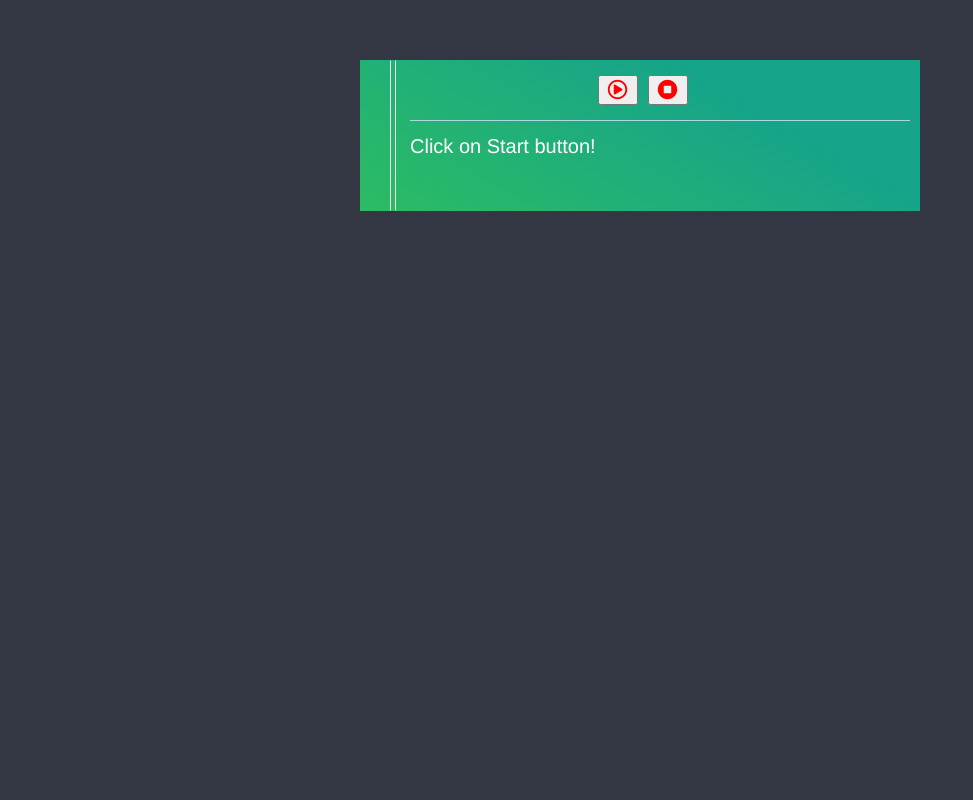
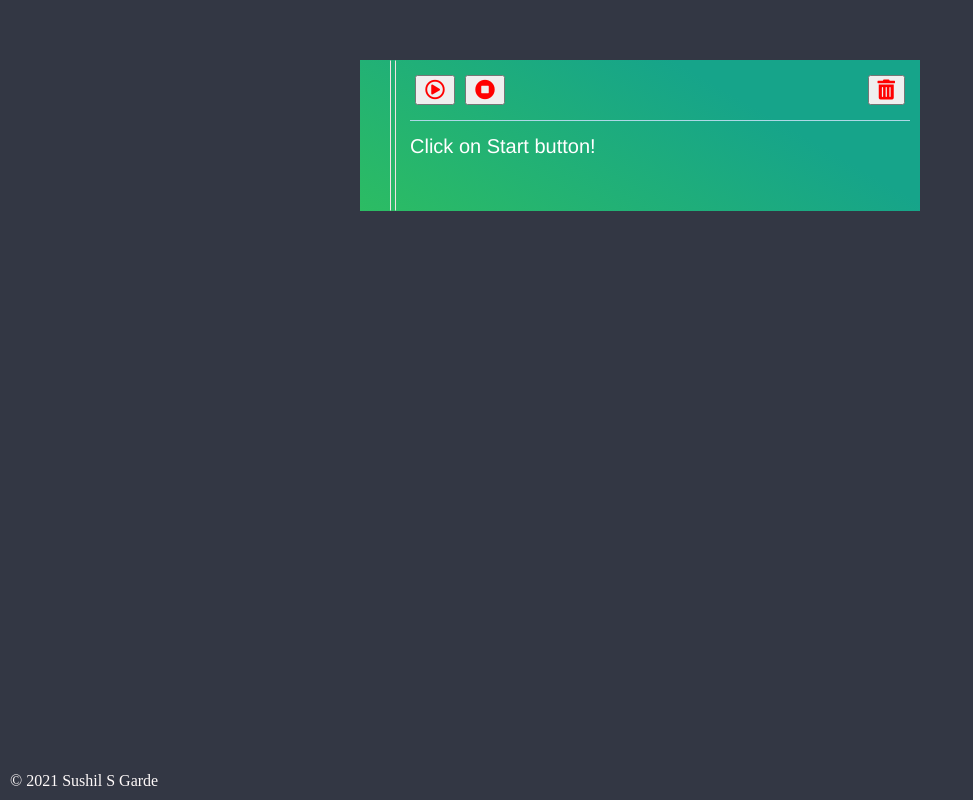
Before and after one commit to sushilgarde/transcribe, a Vue app: page / in a window 1280 px wide. Shown: the whole page, without its empty margins (0-973 px from the left). Built offline with nearby package versions, Linux system fonts and the light colour scheme.

Commit message:
version 2

```diff
--- a/package.json
+++ b/package.json
@@ -13,6 +13,7 @@
     "jquery": "^3.6.0",
     "path": "^0.12.7",
     "serve-static": "^1.14.1",
+    "sweetalert": "^2.1.2",
     "vue": "^2.6.11"
   },
   "devDependencies": {
--- a/public/index.html
+++ b/public/index.html
@@ -5,8 +5,9 @@
     <meta http-equiv="X-UA-Compatible" content="IE=edge">
     <meta name="viewport" content="width=device-width,initial-scale=1.0">
     <link rel="icon" href="<%= BASE_URL %>favicon.ico">
-    <title><%= htmlWebpackPlugin.options.title %></title>
+    <title>Transcribe by Sushil</title>
     <link rel="stylesheet" href="https://pro.fontawesome.com/releases/v5.10.0/css/all.css" integrity="sha384-AYmEC3Yw5cVb3ZcuHtOA93w35dYTsvhLPVnYs9eStHfGJvOvKxVfELGroGkvsg+p" crossorigin="anonymous"/>
+    <div style='left: 10px; bottom:10px; font-size: 80%; color:#FFFAFA;z-index:1000; position:fixed;'>&#169; 2021 Sushil S Garde</div>
   </head>
   <body>
     <noscript>
--- a/src/App.vue
+++ b/src/App.vue
@@ -1,16 +1,16 @@
 <template>
   <div id="app">
-    <Speech/>
+    <Transcribe/>
   </div>
 </template>
 
 <script>
-import Speech from './components/Transcribe.vue'
+import Transcribe from './components/Transcribe.vue'
 
 export default {
   name: 'App',
   components: {
-    Speech
+    Transcribe
   }
 }
 </script>
--- a/src/components/Transcribe.vue
+++ b/src/components/Transcribe.vue
@@ -1,16 +1,19 @@
 <template>
   <div class="container">
     <div class="buttons">
-      <button id="startRecognition" title='Start Recognition'>
+      <button id="startRecognition" title="Start Recognition">
         <i class="far fa-play-circle start-icon"></i>
       </button>
-      <button id="stopRecognition" title='Stop Recognition'>
+      <button id="stopRecognition" title="Stop Recognition">
         <i class="fas fa-stop-circle stop-icon"></i>
+      </button>
+      <button title="Clear" style="float: right" @click="clear()">
+        <i class="fas fa-trash-alt stop-icon"></i>
       </button>
     </div>
     <div class="seperator"></div>
     <div class="words" contenteditable></div>
-    <div class="spinner" v-if='listening'>
+    <div class="spinner" v-if="listening">
       <div class="hollow-dots-spinner">
         <div class="dot"></div>
         <div class="dot"></div>
@@ -22,17 +25,43 @@
 
 <script>
 import $ from "jquery";
+import swal from "sweetalert";
 export default {
-  data(){
-    return{
+  data() {
+    return {
       listening: false,
-    }
+    };
+  },
+  methods: {
+    clear() {
+      swal({
+        title: "Are you sure?",
+        text: "Once deleted, you will not be able to recover!",
+        icon: "warning",
+        buttons: true,
+        dangerMode: true,
+      }).then((willDelete) => {
+        if (willDelete) {
+          $(".words").empty();
+          swal("Deleted!", {
+            icon: "success",
+          });
+          let p = document.createElement("p");
+          const words = document.querySelector(".words");
+          words.appendChild(p);
+        } else {
+          swal("Data is safe!");
+        }
+      });
+    },
   },
   mounted() {
     var _this = this;
     $(function () {
       try {
         var recognition = new window.webkitSpeechRecognition();
+        // var speechRecognitionGrammerList = new window.SpeechGrammarList();
+        // speechRecognitionGrammerList.addFromString("#JSGF V1.0;", 1)
       } catch (e) {
         recognition = Object;
       }
@@ -41,19 +70,23 @@ export default {
       const words = document.querySelector(".words");
       words.appendChild(p);
 
+      // recognition.grammers = speechRecognitionGrammerList;
+      // recognition.lang = 'en-US'
       recognition.continuous = true;
-      recognition.interimResults = true;
+      recognition.interimResults = false;
+      var txtRec = "";
       recognition.onresult = function (event) {
-        var txtRec = "";
+        txtRec = "";
         for (var i = event.resultIndex; i < event.results.length; ++i) {
           txtRec += event.results[i][0].transcript;
         }
         p.textContent = txtRec;
-        // if (event.results[0].isFinal) {
-        //   this.status = "listening..";
-        //   p = document.createElement("p");
-        //   words.appendChild(p);
-        // }
+
+        if (event.results[0].isFinal) {
+          this.status = "listening..";
+          p = document.createElement("p");
+          words.appendChild(p);
+        }
       };
       $("#startRecognition").click(function () {
         p.textContent = "Say something!";
@@ -108,10 +141,7 @@ p {
   border-radius: 50%;
   padding: 2px;
 }
-.buttons{
-  width: 27%;
-  margin: 0 auto;
-}
+
 button {
   margin: 0.5rem;
   cursor: pointer;
```
Also changed, not shown: 1 other file (tests, documents, lock files or other folders).
